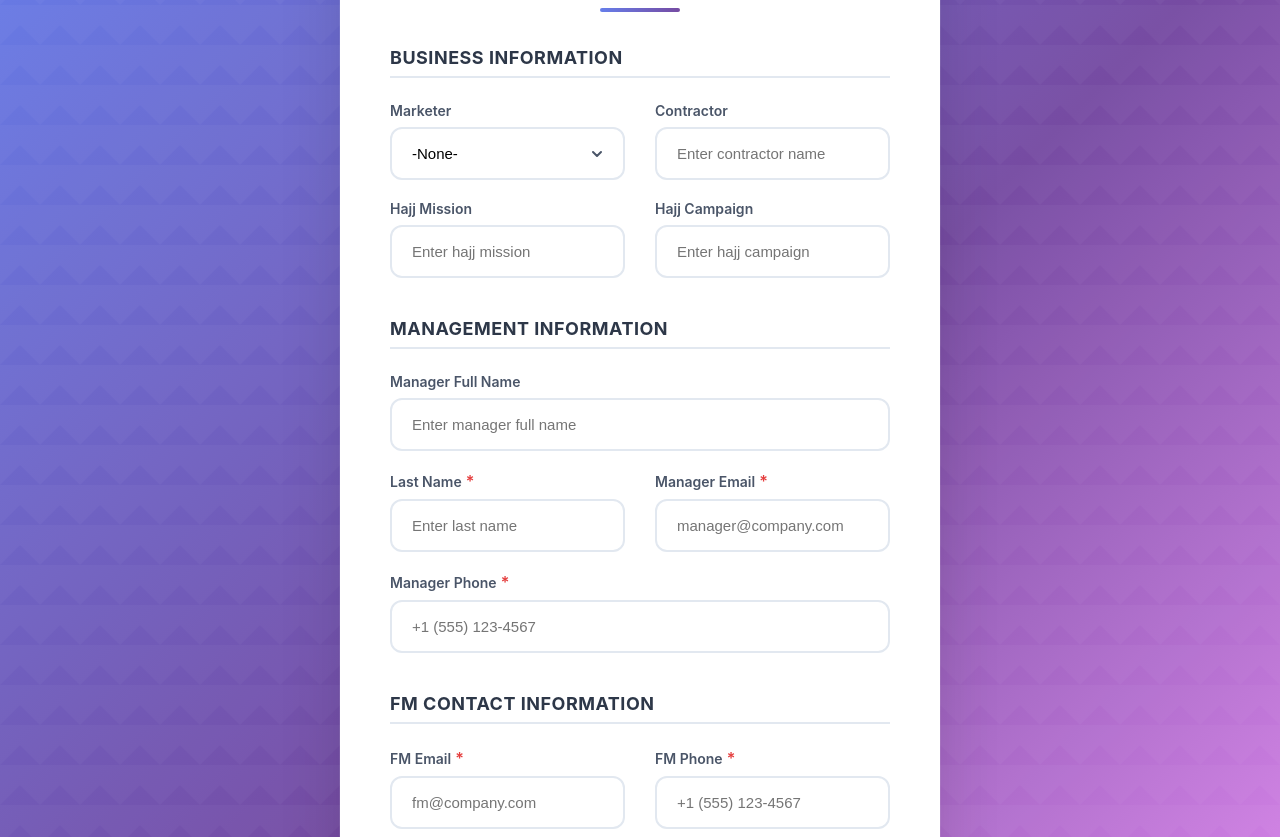
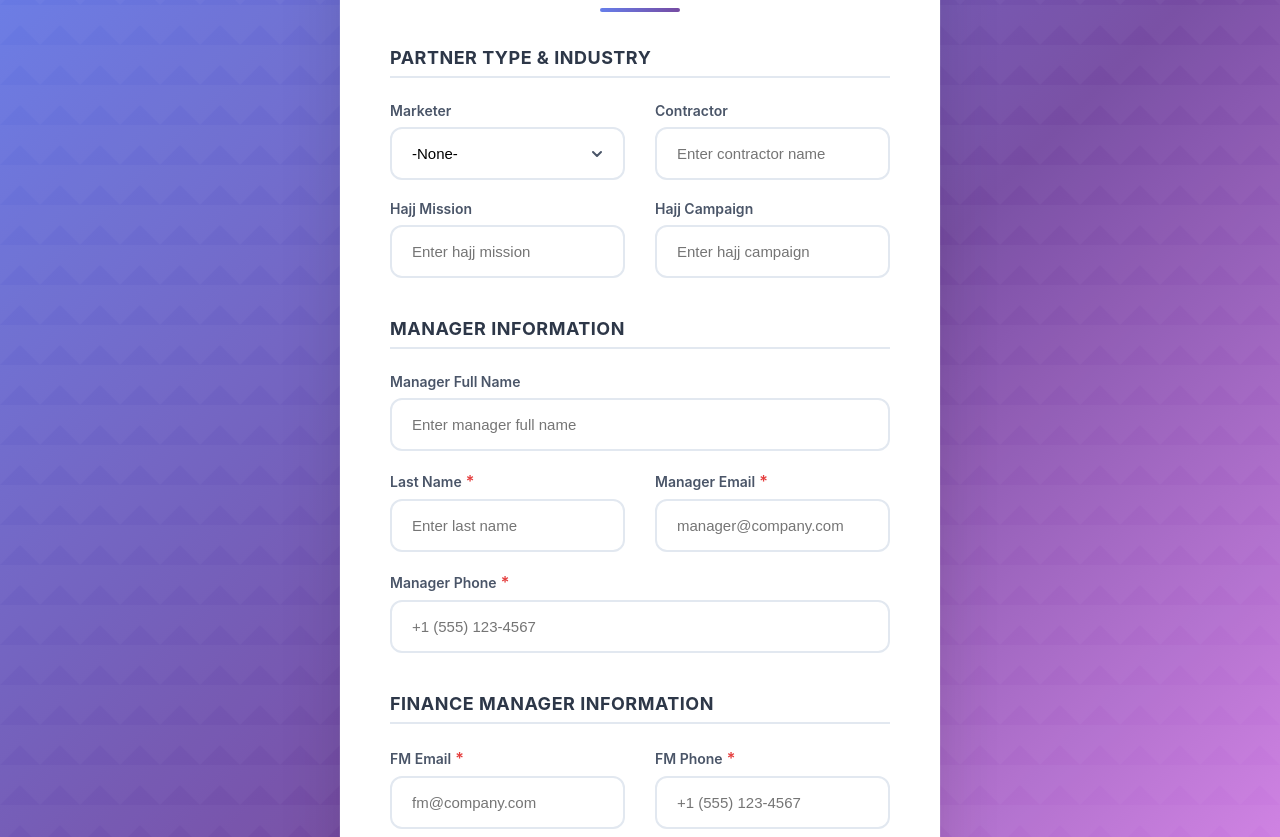
Before and after one commit to Sourabkansal/adahi, a plain HTML site: page index.html in a window 1280 px wide. Shown: the part 115-952 px from the top of the page. Drawn offline with Linux system fonts and the light colour scheme.

Commit message:
chnage heading

```diff
--- a/index.html
+++ b/index.html
@@ -397,7 +397,8 @@
 
             <!-- Business Information Section -->
             <div class="form-section">
-                <div class="section-title">Business Information</div>
+                <div class="section-title">Partner Type & Industry
+</div>
                 <div class="form-grid">
                     <div class="form-field">
                         <label for='LEADCF29'>Marketer</label>
@@ -430,7 +431,8 @@
 
             <!-- Management Information Section -->
             <div class="form-section">
-                <div class="section-title">Management Information</div>
+                <div class="section-title"> Manager Information
+</div>
                 <div class="form-grid single-column">
                     <div class="form-field">
                         <label for='LEADCF9'>Manager Full Name</label>
@@ -457,7 +459,7 @@
 
             <!-- FM Contact Information Section -->
             <div class="form-section">
-                <div class="section-title">FM Contact Information</div>
+                <div class="section-title">Finance Manager information</div>
                 <div class="form-grid">
                     <div class="form-field">
                         <label for='LEADCF15'>FM Email <span class="required">*</span></label>
@@ -472,7 +474,8 @@
 
             <!-- IT Manager Information Section -->
             <div class="form-section">
-                <div class="section-title">IT Manager Information</div>
+                <div class="section-title">IT Manager information
+</div>
                 <div class="form-grid">
                     <div class="form-field">
                         <label for='LEADCF21'>IT Manager Email <span class="required">*</span></label>
```
